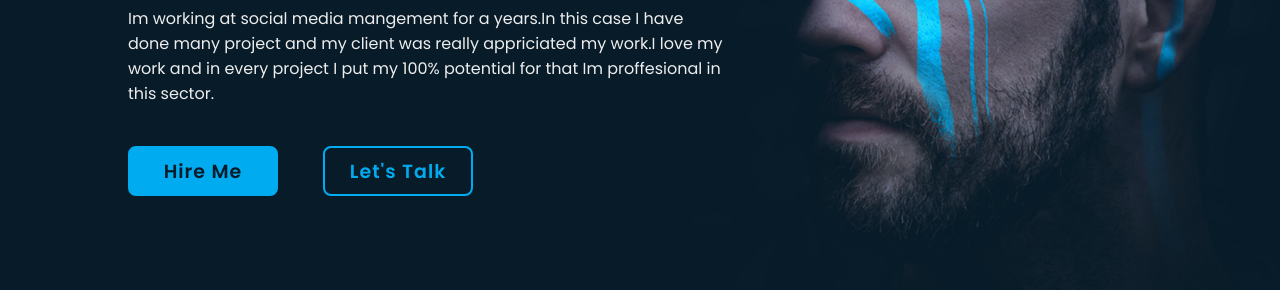
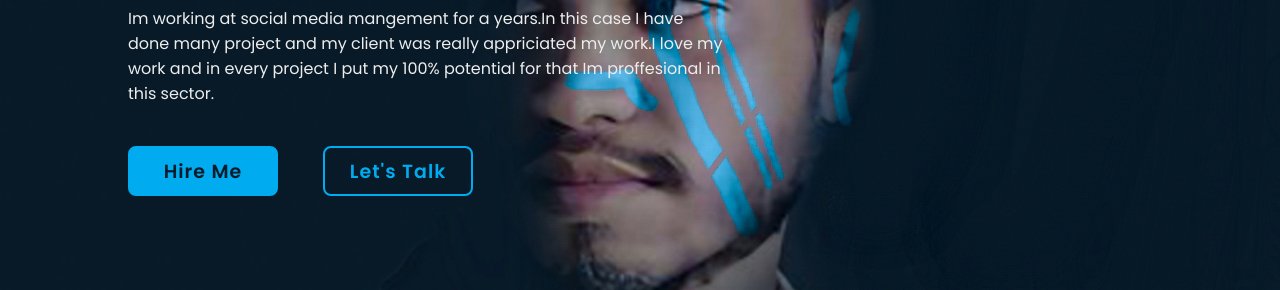
Before and after one commit to tanvir987-123/Portfolio-, a plain HTML site: page index.html in a window 1280 px wide. Shown: the part 424-714 px from the top of the page. Drawn offline with nearby package versions, Linux system fonts and the light colour scheme.

Commit message:
Update style.css

```diff
--- a/style.css
+++ b/style.css
@@ -81,7 +81,7 @@ body {
 .home {
 
     height: 100vh;
-    background: url('home.jpg') no-repeat;
+    background: url('Home.jpg') no-repeat;
     background-size: cover;
     background-position: center;
     display: flex;
```
